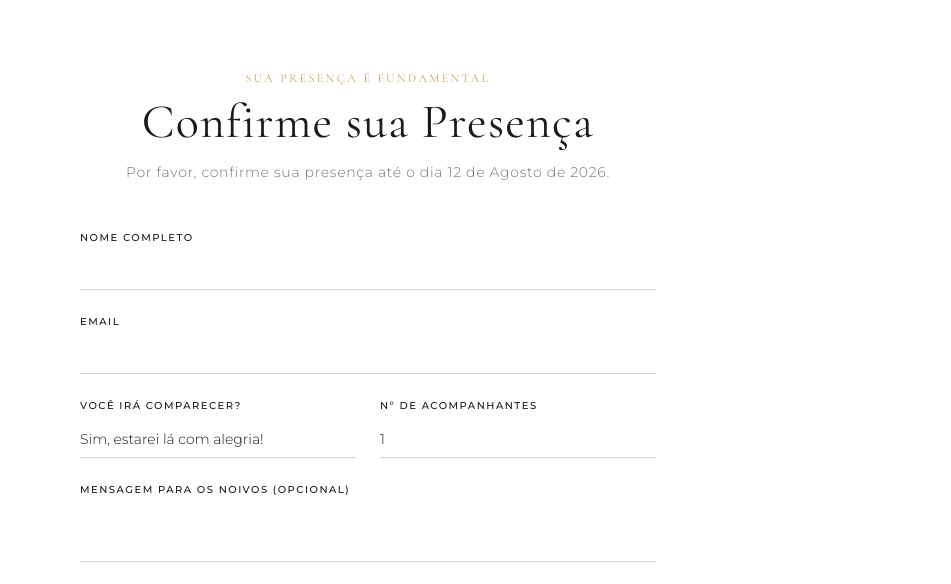
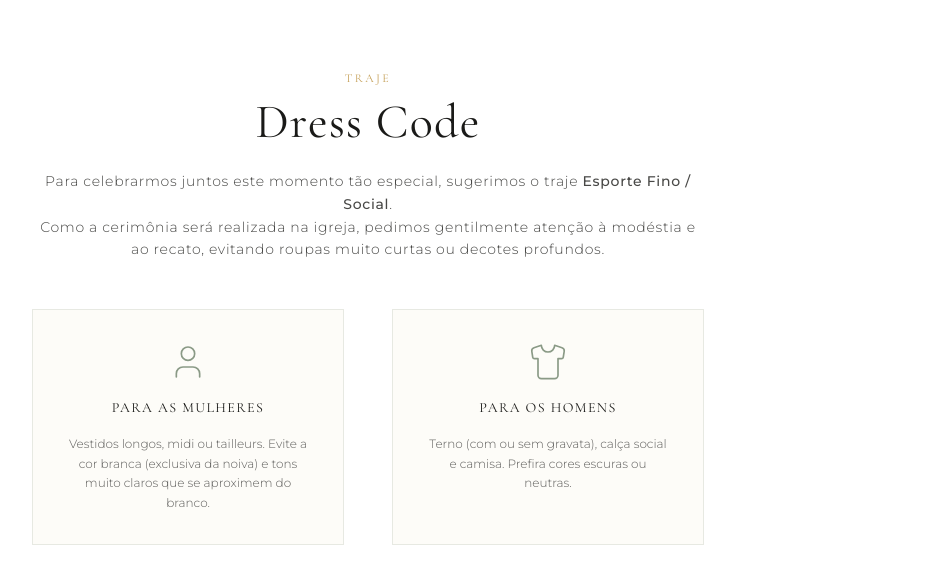
Before and after one commit to anacarolinareisaraujo-tech/Casamento, a React (Vite) app: page / in a window 1280 px wide. Shown: the part 2206-2790 px from the top of the page, without its empty margins (272-1223 px from the left). Built offline with nearby package versions, Linux system fonts and the light colour scheme.

Commit message:
feat: Add DressCode component and navigation
Introduces a new "DressCode" section to the application, providing guidance on attire for the event. Updates the navigation bar to include a link to the new section and integrates the component into the main application flow.

```diff
--- a/src/App.tsx
+++ b/src/App.tsx
@@ -7,6 +7,7 @@ import Navbar from "./components/Navbar";
 import Hero from "./components/Hero";
 import Countdown from "./components/Countdown";
 import HistoryAndDetails from "./components/HistoryAndDetails";
+import DressCode from "./components/DressCode";
 import RSVP from "./components/RSVP";
 import Gifts from "./components/Gifts";
 import Footer from "./components/Footer";
@@ -19,6 +20,7 @@ export default function App() {
         <Hero />
         <Countdown />
         <HistoryAndDetails />
+        <DressCode />
         <RSVP />
         <Gifts />
       </main>
--- /dev/null
+++ b/src/components/DressCode.tsx
@@ -0,0 +1,64 @@
+import { motion } from "motion/react";
+import { Shirt, User } from "lucide-react";
+
+export default function DressCode() {
+  return (
+    <section id="traje" className="py-24 bg-white relative">
+      <div className="max-w-4xl mx-auto px-6 text-center">
+        <motion.div
+          initial={{ opacity: 0, y: 20 }}
+          whileInView={{ opacity: 1, y: 0 }}
+          viewport={{ once: true }}
+          transition={{ duration: 0.8 }}
+        >
+          <h3 className="uppercase tracking-[0.2em] text-xs text-wedding-gold font-medium mb-3">
+            Traje
+          </h3>
+          <h2 className="text-3xl md:text-5xl serif tracking-wide text-wedding-dark mb-6">
+            Dress Code
+          </h2>
+          <p className="text-sm font-light text-wedding-dark/80 tracking-wider mb-12 max-w-2xl mx-auto leading-relaxed">
+            Para celebrarmos juntos este momento tão especial, sugerimos o traje{" "}
+            <span className="font-medium">Esporte Fino / Social</span>. <br />
+            Como a cerimônia será realizada na igreja, pedimos gentilmente
+            atenção à modéstia e ao recato, evitando roupas muito curtas ou
+            decotes profundos.
+          </p>
+
+          <div className="grid grid-cols-1 md:grid-cols-2 gap-12 max-w-2xl mx-auto">
+            <div className="flex flex-col items-center p-8 bg-wedding-cream border border-wedding-sage/20">
+              <User
+                strokeWidth={1}
+                size={40}
+                className="text-wedding-sage mb-4"
+              />
+              <h4 className="font-medium tracking-widest uppercase text-sm mb-4">
+                Para as Mulheres
+              </h4>
+              <p className="text-xs font-light text-wedding-dark/70 leading-relaxed">
+                Vestidos longos, midi ou tailleurs. Evite a cor branca
+                (exclusiva da noiva) e tons muito claros que se aproximem do
+                branco.
+              </p>
+            </div>
+
+            <div className="flex flex-col items-center p-8 bg-wedding-cream border border-wedding-sage/20">
+              <Shirt
+                strokeWidth={1}
+                size={40}
+                className="text-wedding-sage mb-4"
+              />
+              <h4 className="font-medium tracking-widest uppercase text-sm mb-4">
+                Para os Homens
+              </h4>
+              <p className="text-xs font-light text-wedding-dark/70 leading-relaxed">
+                Terno (com ou sem gravata), calça social e camisa. Prefira cores
+                escuras ou neutras.
+              </p>
+            </div>
+          </div>
+        </motion.div>
+      </div>
+    </section>
+  );
+}
--- a/src/components/Navbar.tsx
+++ b/src/components/Navbar.tsx
@@ -17,6 +17,7 @@ export default function Navbar() {
   const navLinks = [
     { name: "O Casal", href: "#casal" },
     { name: "Local e Data", href: "#local" },
+    { name: "Traje", href: "#traje" },
     { name: "Confirme sua Presença", href: "#rsvp" },
     { name: "Lista de Presentes", href: "#presentes" },
   ];
```
